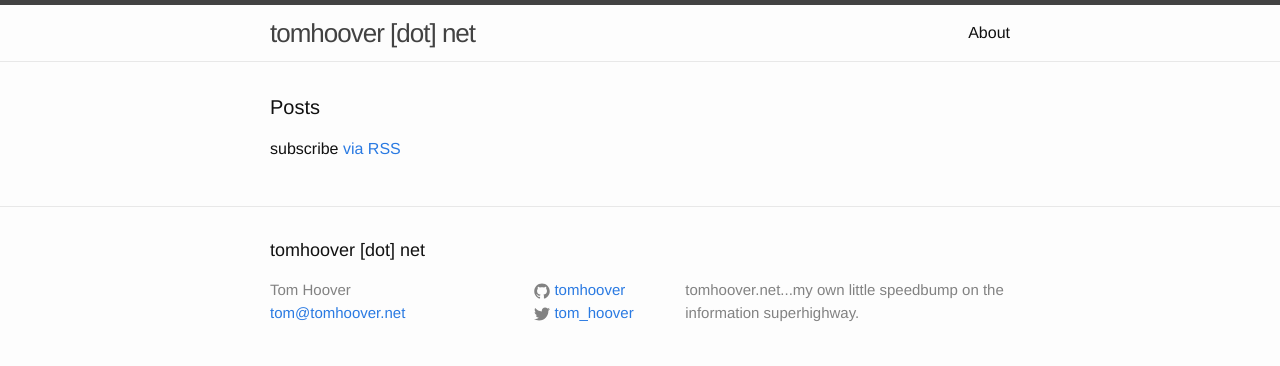
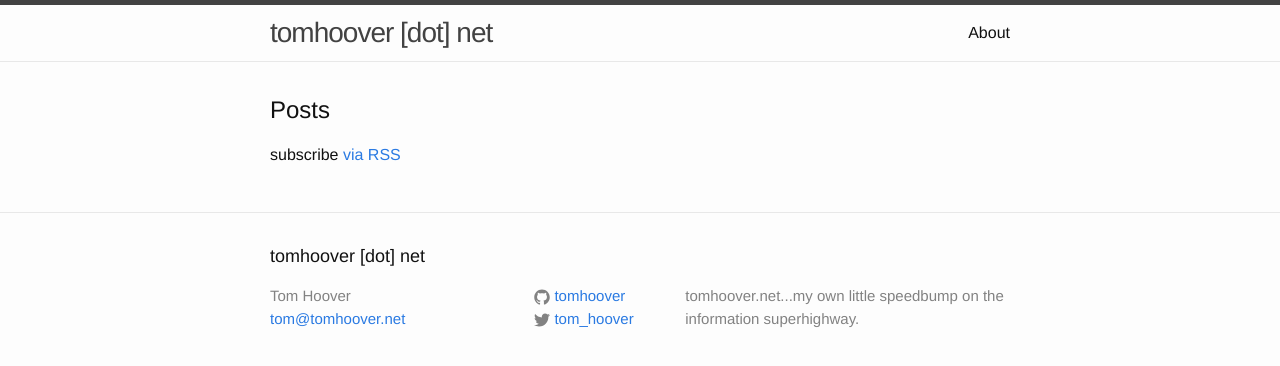
Before and after one commit to tomhoover/jekyll-tomhoover, a Jekyll site: the page built from index.html, in a window 1280 px wide. Shown: the top 366 px of the page. Built offline with Jekyll 4.4.1, drawn with Linux system fonts in a browser that asks for light colours.

Commit message:
adjusted font sizes

```diff
--- a/_sass/_layout.scss
+++ b/_sass/_layout.scss
@@ -11,7 +11,7 @@
 }
 
 .site-title {
-    font-size: 26px;
+    font-size: 28px;
     line-height: 56px;
     letter-spacing: -1px;
     margin-bottom: 0;
@@ -166,7 +166,7 @@
 }
 
 .page-heading {
-    font-size: 20px;
+    font-size: 24px;
 }
 
 .post-list {
@@ -185,7 +185,7 @@
 
 .post-link {
     display: block;
-    font-size: 24px;
+    font-size: 22px;
 }
 
 
@@ -198,7 +198,7 @@
 }
 
 .post-title {
-    font-size: 42px;
+    font-size: 24px;
     letter-spacing: -1px;
     line-height: 1;
 
```
